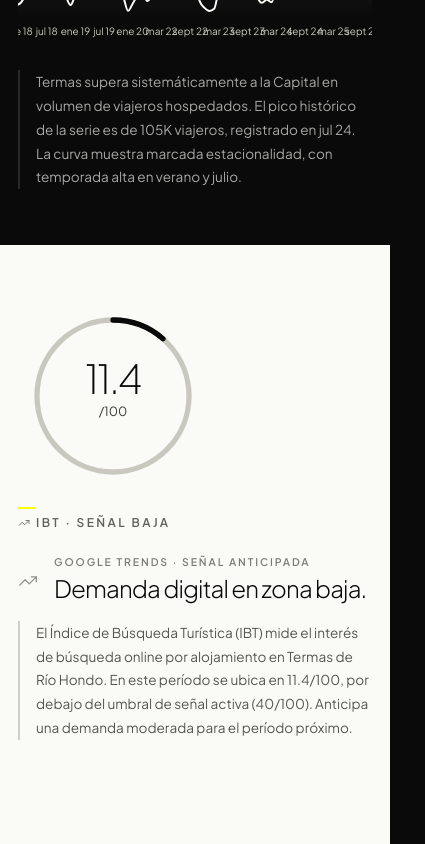
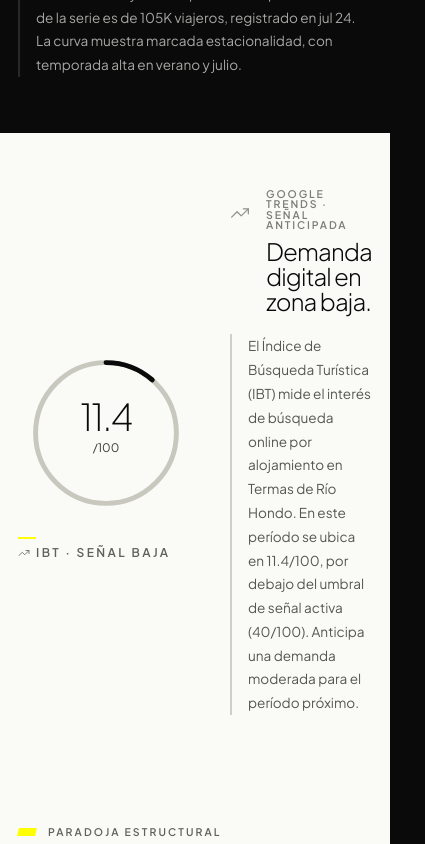
Before and after one commit to carralbal/observatorio-turismo, a React (Vite) app in the folder frontend/: page / in a window 390 px wide. Shown: the part 1440-2284 px from the top of the page, 425 px wide, since content can reach past the window. Built offline with nearby package versions, Linux system fonts and the light colour scheme.

Commit message:
fix: global.css — remover overflow section que borraba valores

```diff
--- a/frontend/src/styles/global.css
+++ b/frontend/src/styles/global.css
@@ -21,7 +21,6 @@
   --fs-2xl:  30px;
 }
 
-/* ── Tablet ── */
 @media (max-width: 1024px) {
   :root {
     --fs-2xs:  11px;
@@ -30,12 +29,9 @@
     --fs-base: 15px;
     --fs-md:   16px;
     --fs-lg:   18px;
-    --fs-xl:   24px;
-    --fs-2xl:  32px;
   }
 }
 
-/* ── Mobile ── */
 @media (max-width: 768px) {
   :root {
     --pad:     18px;
@@ -58,18 +54,6 @@ body {
   background: var(--ink);
   color: var(--ink);
   overflow-x: hidden;
-}
-
-/* ── Prevent horizontal overflow everywhere ── */
-section, main, header, footer, article {
-  overflow-x: hidden;
-  max-width: 100%;
-}
-
-/* ── Chart containers: never overflow ── */
-.recharts-wrapper, .recharts-surface {
-  overflow: hidden !important;
-  max-width: 100% !important;
 }
 
 @keyframes fadeUp {
@@ -166,24 +150,4 @@ section, main, header, footer, article {
   .grid-fuente {
     grid-template-columns: 1fr;
   }
-
-  /* ── Override inline grid styles on mobile ── */
-  *[style*="repeat(4,1fr)"],
-  *[style*="repeat(4, 1fr)"] {
-    grid-template-columns: repeat(2, 1fr) !important;
-    gap: 24px 14px !important;
-  }
-  *[style*="1fr 1fr"]:not([style*="repeat"]):not([style*="clamp"]) {
-    grid-template-columns: 1fr !important;
-    gap: 24px !important;
-  }
-  *[style*="minmax(150px"] {
-    grid-template-columns: 1fr !important;
-    gap: 28px !important;
-  }
-  *[style*="repeat(3,1fr)"],
-  *[style*="repeat(3, 1fr)"] {
-    grid-template-columns: 1fr !important;
-    gap: 16px !important;
-  }
 }
```
